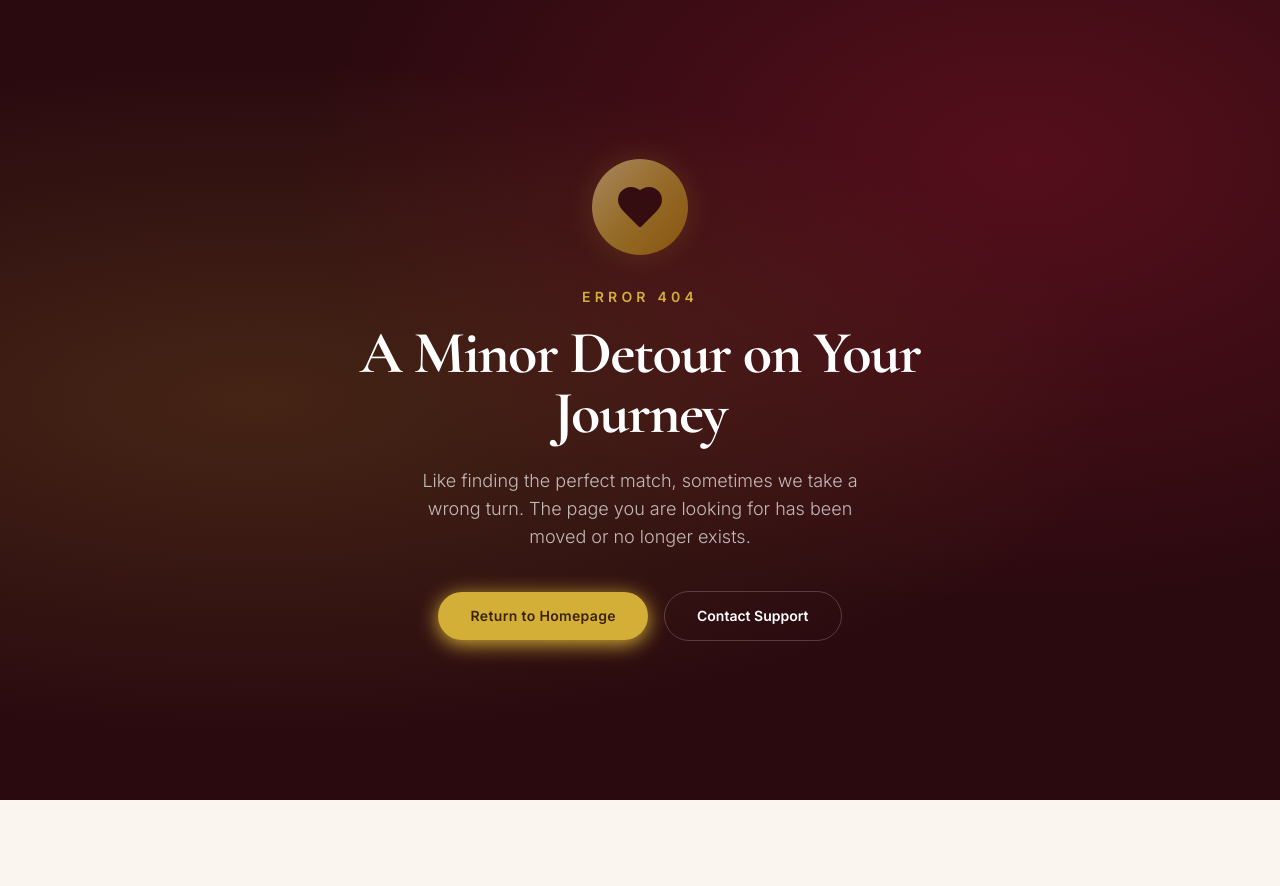
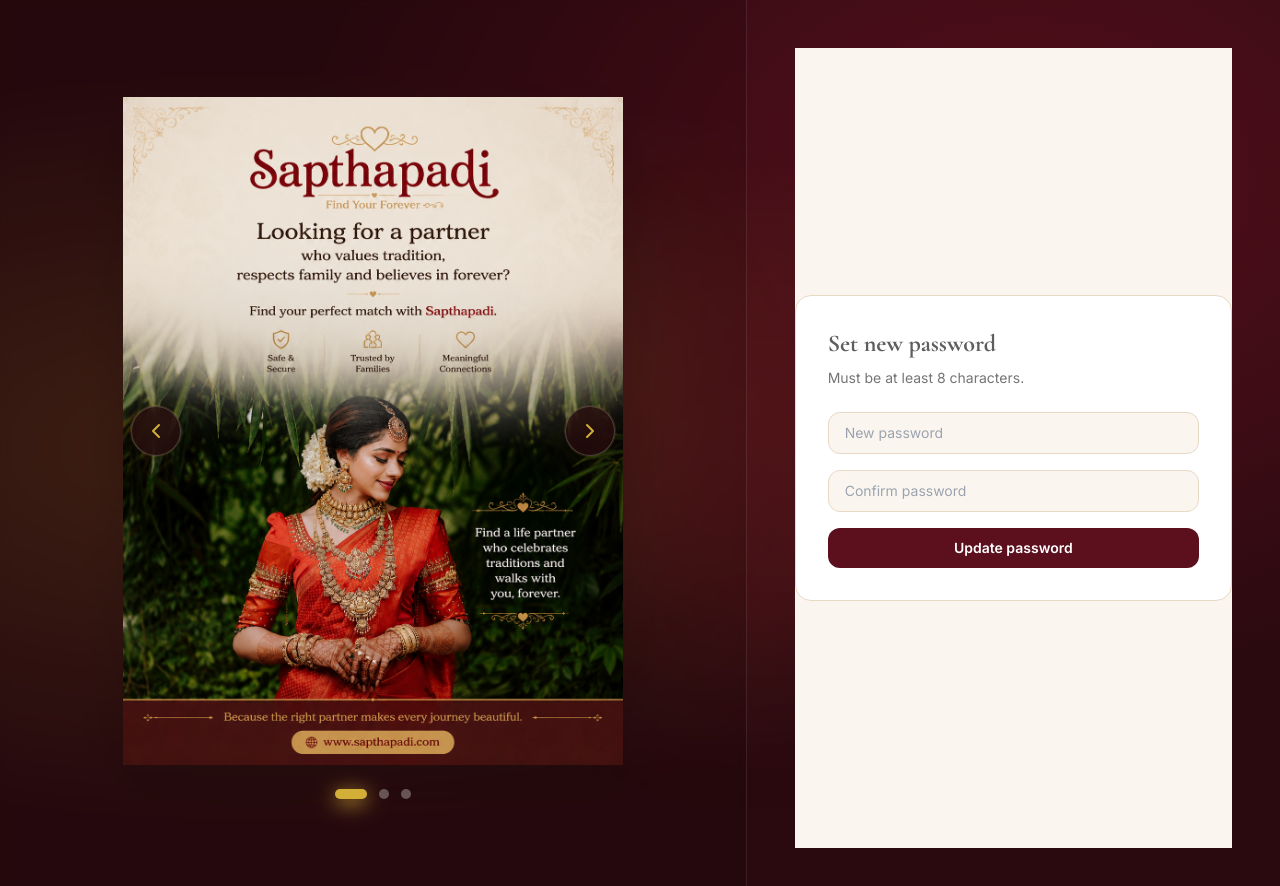
Before and after one commit to reethu21k-debug/Sapthapadi, a Next.js app: page /update-password in a window 1280 px wide. Before the commit this address had no page. Shown: the top 886 px of the page. Before the commit the page ends 800 px from the top, so only its background shows below. Built offline with nearby package versions, Linux system fonts and the light colour scheme.

Commit message:
fixing the email issue

```diff
--- a/package.json
+++ b/package.json
@@ -30,8 +30,8 @@
     "@radix-ui/react-tabs": "^1.1.2",
     "@radix-ui/react-toast": "^1.2.4",
     "@radix-ui/react-tooltip": "^1.1.6",
-    "@supabase/ssr": "^0.5.2",
-    "@supabase/supabase-js": "^2.47.10",
+    "@supabase/ssr": "^0.12.4",
+    "@supabase/supabase-js": "^2.112.2",
     "@tanstack/react-query": "^5.62.16",
     "@tanstack/react-table": "^8.20.6",
     "class-variance-authority": "^0.7.1",
--- /dev/null
+++ b/src/app/(auth)/callback/route.ts
@@ -0,0 +1,55 @@
+// src/app/(auth)/callback/route.ts
+import { createServerClient } from '@supabase/ssr';
+import { cookies } from 'next/headers';
+import { NextRequest, NextResponse } from 'next/server';
+import type { EmailOtpType } from '@supabase/supabase-js';
+
+export async function GET(request: NextRequest) {
+  const { searchParams, origin } = new URL(request.url);
+
+  const code       = searchParams.get('code');
+  const token_hash = searchParams.get('token_hash');
+  const type       = searchParams.get('type') as EmailOtpType | null;
+  const next       = searchParams.get('next') ?? '/';
+
+  const cookieStore = await cookies();
+
+  const supabase = createServerClient(
+    process.env.NEXT_PUBLIC_SUPABASE_URL!,
+    process.env.NEXT_PUBLIC_SUPABASE_ANON_KEY!,
+    {
+      cookies: {
+        getAll() {
+          return cookieStore.getAll();
+        },
+        setAll(cookiesToSet: { name: string; value: string; options?: object }[]) {
+          try {
+            cookiesToSet.forEach(({ name, value, options }) =>
+              cookieStore.set(name, value, options as Parameters<typeof cookieStore.set>[2])
+            );
+          } catch {
+            // Safe to ignore in route handlers
+          }
+        },
+      },
+    }
+  );
+
+  if (code) {
+    const { error } = await supabase.auth.exchangeCodeForSession(code);
+    if (!error) return NextResponse.redirect(`${origin}${next}`);
+  }
+
+  if (token_hash && type) {
+    const { error } = await supabase.auth.verifyOtp({ token_hash, type });
+    if (!error) {
+      return NextResponse.redirect(
+        type === 'recovery'
+          ? `${origin}/auth/update-password`
+          : `${origin}${next}`
+      );
+    }
+  }
+
+  return NextResponse.redirect(`${origin}/auth/error?error=auth_callback_failed`);
+}
--- /dev/null
+++ b/src/app/(auth)/update-password/page.tsx
@@ -0,0 +1,67 @@
+// app/auth/update-password/page.tsx
+'use client';
+
+import { useState } from 'react';
+import { createBrowserClient } from '@supabase/ssr';
+
+export default function UpdatePasswordPage() {
+  const [password, setPassword] = useState('');
+  const [confirm, setConfirm]   = useState('');
+  const [loading, setLoading]   = useState(false);
+  const [message, setMessage]   = useState('');
+  const [error, setError]       = useState('');
+
+  const supabase = createBrowserClient(
+    process.env.NEXT_PUBLIC_SUPABASE_URL!,
+    process.env.NEXT_PUBLIC_SUPABASE_ANON_KEY!
+  );
+
+  async function handleSubmit() {
+    if (password !== confirm) { setError('Passwords do not match'); return; }
+    if (password.length < 8)  { setError('Minimum 8 characters');   return; }
+
+    setLoading(true); setError('');
+    const { error } = await supabase.auth.updateUser({ password });
+    setLoading(false);
+
+    if (error) setError(error.message);
+    else { setMessage('Password updated! Redirecting...'); setTimeout(() => window.location.href = '/dashboard', 2000); }
+  }
+
+  return (
+    <div className="min-h-screen flex items-center justify-center bg-background">
+      <div className="w-full max-w-md p-8 rounded-2xl border border-border bg-card shadow-soft">
+        <h1 className="text-2xl font-bold text-foreground mb-2">Set new password</h1>
+        <p className="text-muted-foreground text-sm mb-6">Must be at least 8 characters.</p>
+
+        <div className="space-y-4">
+          <input
+            type="password"
+            placeholder="New password"
+            value={password}
+            onChange={(e) => setPassword(e.target.value)}
+            className="w-full px-4 py-2.5 rounded-lg border border-input bg-background text-foreground text-sm focus:outline-none focus:ring-2 focus:ring-ring"
+          />
+          <input
+            type="password"
+            placeholder="Confirm password"
+            value={confirm}
+            onChange={(e) => setConfirm(e.target.value)}
+            className="w-full px-4 py-2.5 rounded-lg border border-input bg-background text-foreground text-sm focus:outline-none focus:ring-2 focus:ring-ring"
+          />
+
+          {error   && <p className="text-sm text-destructive">{error}</p>}
+          {message && <p className="text-sm text-success">{message}</p>}
+
+          <button
+            onClick={handleSubmit}
+            disabled={loading}
+            className="w-full py-2.5 rounded-lg bg-primary text-primary-foreground text-sm font-semibold hover:opacity-90 disabled:opacity-50 transition"
+          >
+            {loading ? 'Updating...' : 'Update password'}
+          </button>
+        </div>
+      </div>
+    </div>
+  );
+}
```
Also changed, not shown: 1 other file (tests, documents, lock files or other folders).
